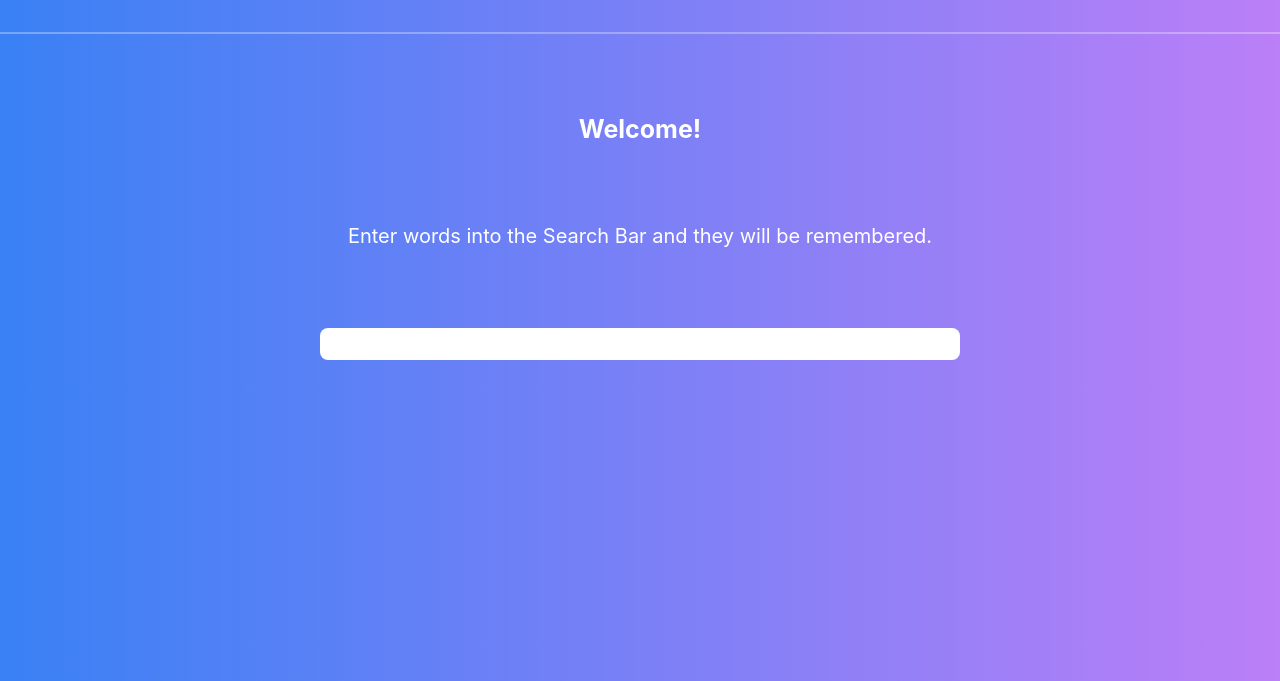
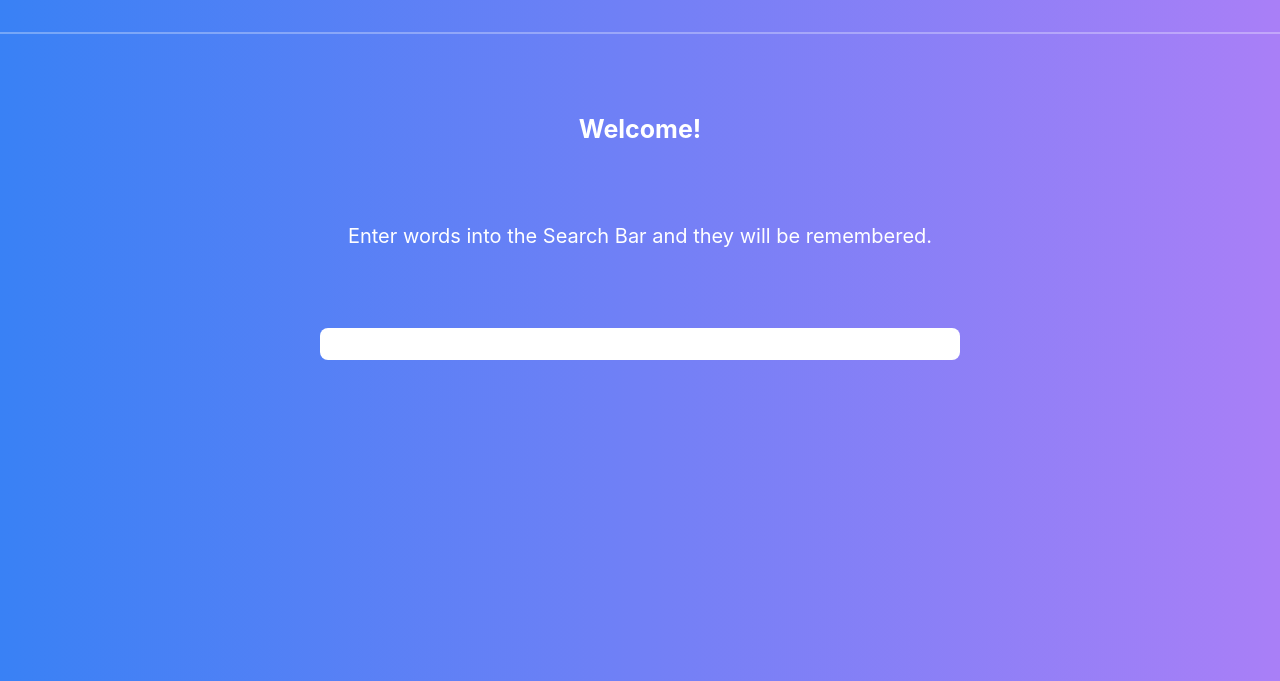
Before and after one commit to 8885os/triesearch, a plain HTML site: page index.html in a window 1280 px wide. Shown: the part 119-800 px from the top of the page. Drawn offline with Linux system fonts and the light colour scheme.

Commit message:
style: background color

```diff
--- a/styles.css
+++ b/styles.css
@@ -9,7 +9,7 @@ html {
 
 body {
 	position: relative;
-	background: linear-gradient(to right, rgb(57, 129, 245), rgb(187, 127, 247));
+	background: linear-gradient(to right, rgb(57, 129, 245), rgb(169, 127, 247));
 	font-family: 'inter', sans-serif;
 	color: white;
 	height: 100vh;
```
